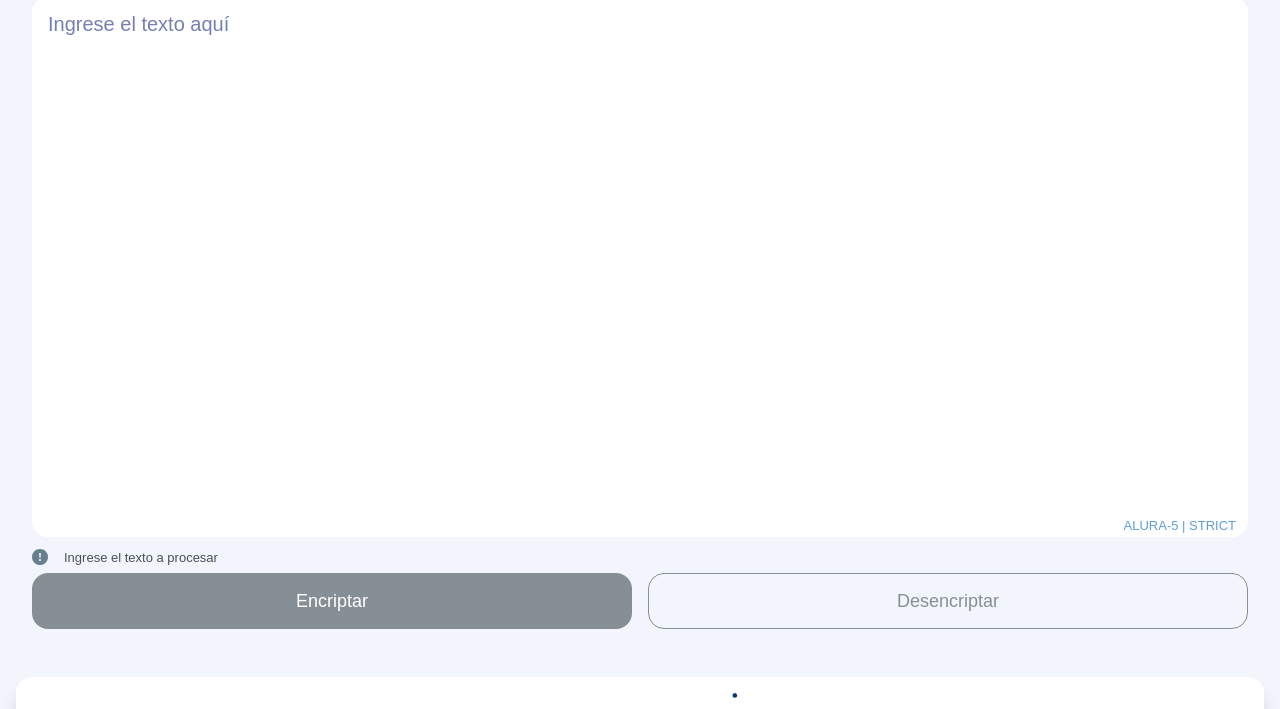
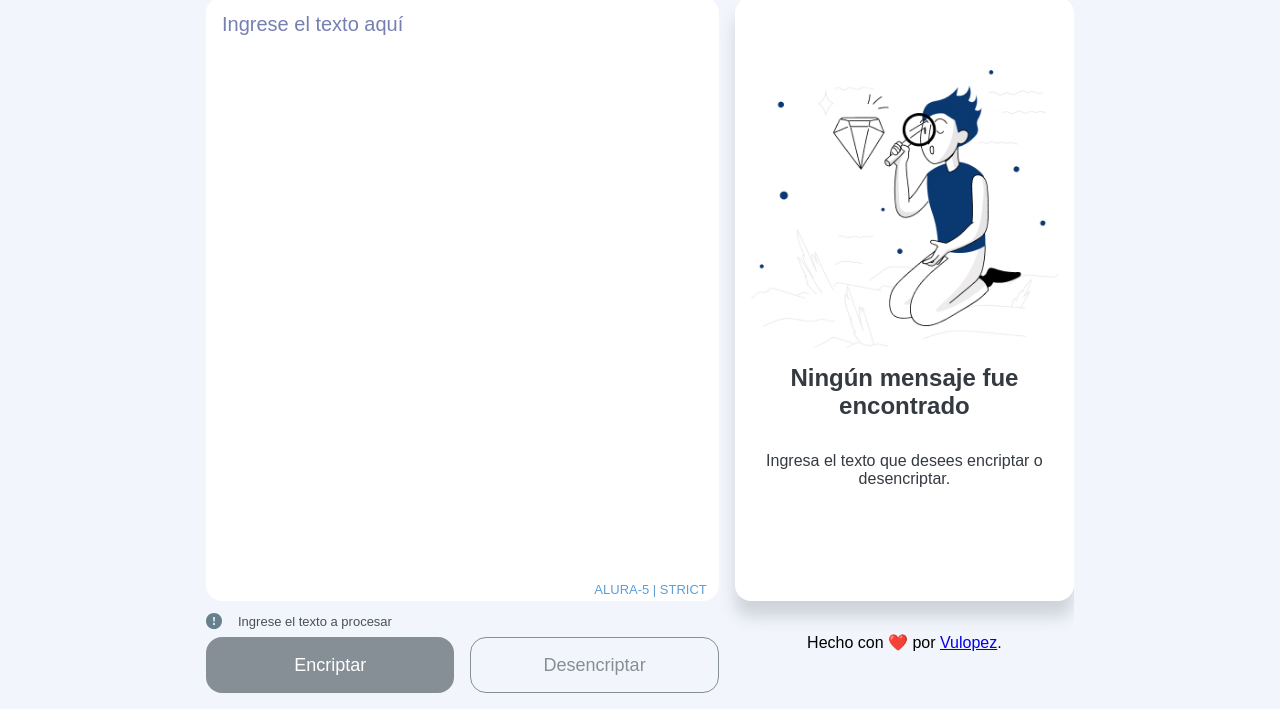
Before and after one commit to vulopez/encryptor, a plain HTML site: page index.html in a window 1280 px wide. Shown: the part 83-792 px from the top of the page. Drawn offline with nearby package versions, Linux system fonts and the light colour scheme.

Commit message:
Add Desktop like layout

```diff
--- a/assets/css/styles.css
+++ b/assets/css/styles.css
@@ -55,9 +55,12 @@
 
 body {
   background-color: var(--light-blue-100);
+  margin-inline: auto;
+  max-width: 900px;
 }
 
 body > * {
+  overflow: hidden;
   margin: 0 1rem;
 }
 
@@ -65,16 +68,12 @@ body > * {
 
 header {
   border-radius: 0 0 1rem 1rem;
-  padding-top: 1rem;
+  padding: 1rem 0;
 }
 
 .flex {
   display: flex;
   justify-content: space-between;
-}
-
-main {
-  margin: 1rem;
 }
 
 /* Text */
@@ -260,7 +259,10 @@ button {
 
 .output {
   position: relative;
-  margin-top: 2rem;
+  display: flex;
+  flex-direction:column;
+  align-items: center;
+  justify-content: center;
   padding: 1rem;
   padding-bottom: 2.5rem;
   text-align: center;
@@ -271,6 +273,7 @@ button {
 
 .dummy {
   display: none;
+  width: 100%;
 }
 
 .error-title {
@@ -291,6 +294,7 @@ button {
 }
 
 footer {
+  margin: 2rem 0;
   text-align: center;
 }
 
@@ -315,6 +319,25 @@ footer {
 }
 
 @media screen and (min-width: 700px) {
+  header + div {
+    display: flex;
+    justify-content: space-between;
+  }
+
+  main {
+    width: calc(60% - 0.5rem);
+  }
+
+  aside {
+    width: calc(40% - 0.5rem);
+  }
+
+  #text,
+  .output {
+    height: calc(100vh - 12.25rem);
+    height: calc(100svh - 12.25rem);
+  }
+
   .dummy {
     display: inline;
   }
```
